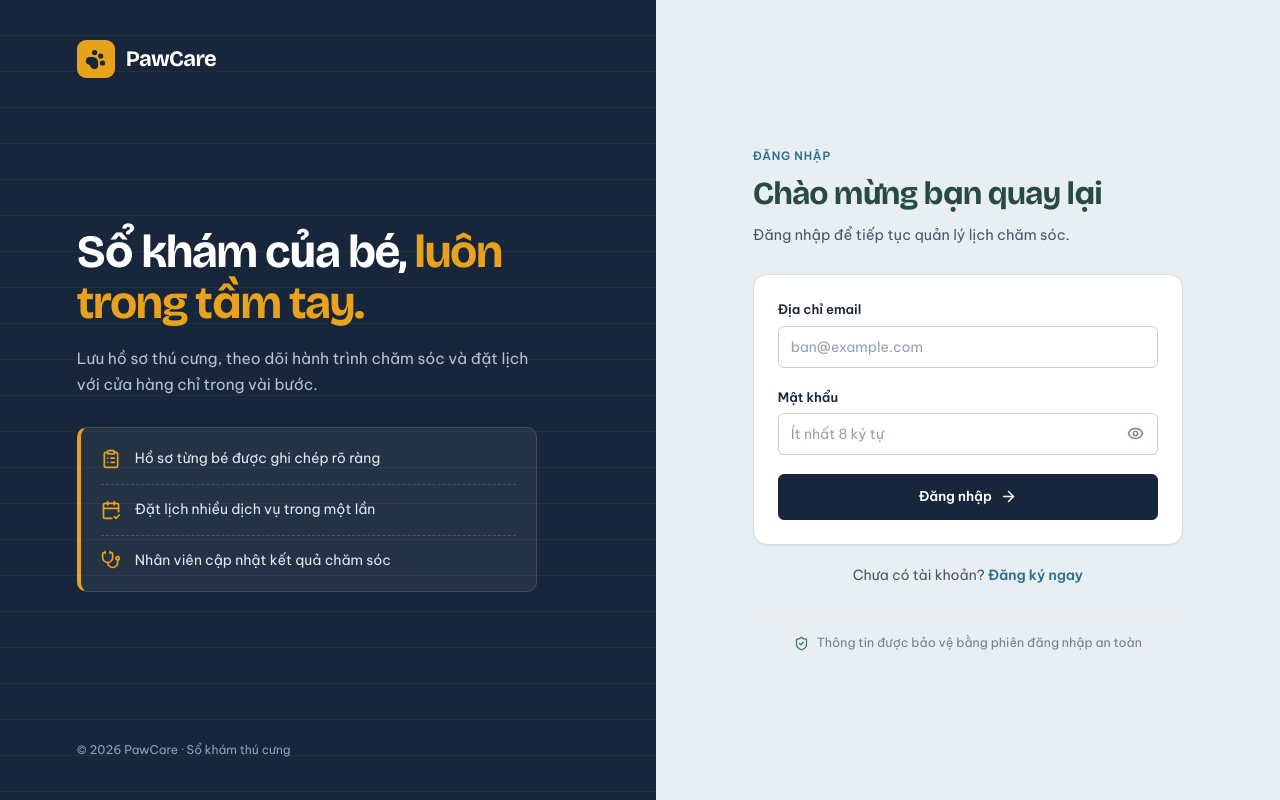
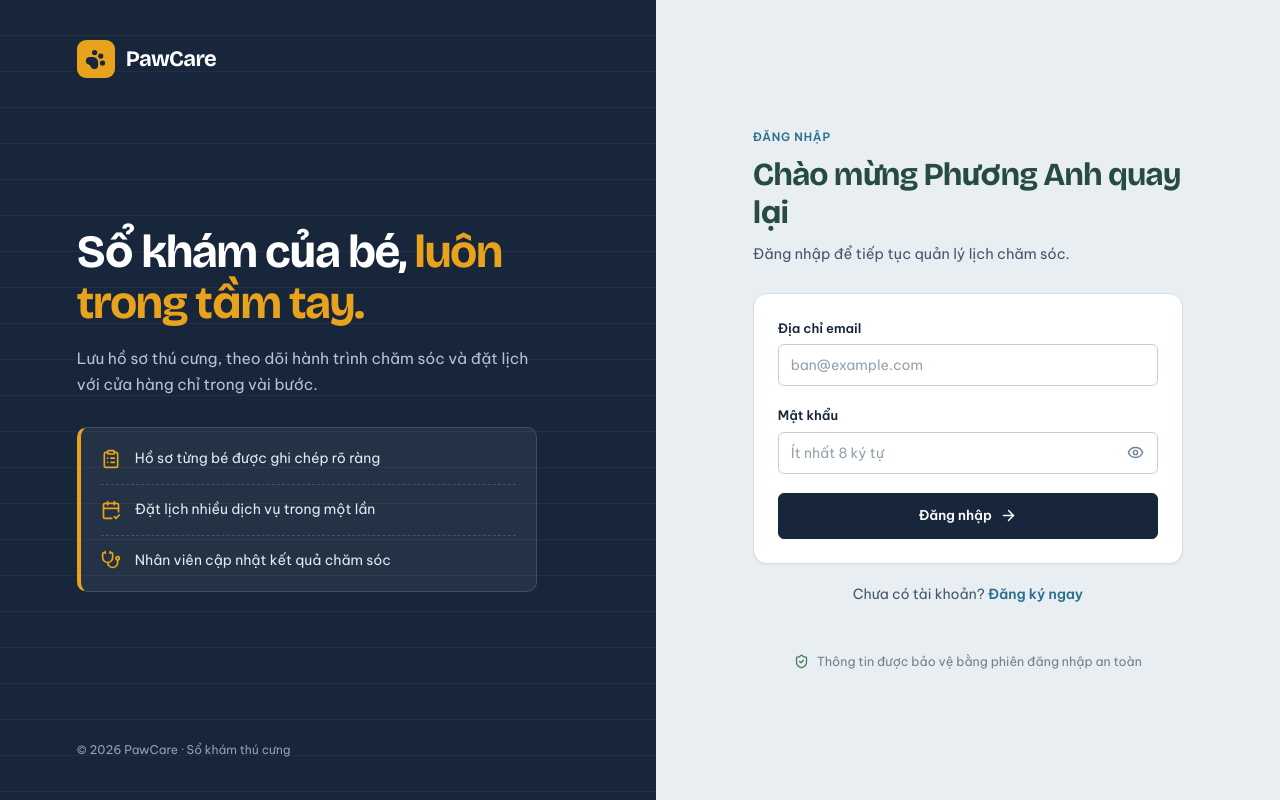
Before and after one commit to Group7MHH/PawCare-SaaS, a React (Vite) app in the folder frontend/: page /login in a window 1280 px wide. Built offline with nearby package versions, Linux system fonts and the light colour scheme; no server answers.

Commit message:
Update AuthPage.tsx

```diff
--- a/frontend/src/pages/AuthPage.tsx
+++ b/frontend/src/pages/AuthPage.tsx
@@ -29,7 +29,7 @@ export function AuthPage({mode}:{mode:'login'|'register'}){
   <div className="auth-form-area"><div className="auth-card">
    <div className="au-mbrand"><span className="sb-mark"><PawPrint size={20} fill="currentColor"/></span>PawCare</div>
    <span className="eyebrow">{isLogin?'Đăng nhập':'Tạo tài khoản'}</span>
-   <h2>{isLogin?'Chào mừng bạn quay lại':'Bắt đầu cuốn sổ của bé'}</h2>
+   <h2>{isLogin?'Chào mừng Phương Anh quay lại':'Bắt đầu cuốn sổ của bé'}</h2>
    <p>{isLogin?'Đăng nhập để tiếp tục quản lý lịch chăm sóc.':'Tạo tài khoản để lưu hồ sơ và đặt lịch cho thú cưng.'}</p>
    <form onSubmit={submit} className="form-stack">
     {!isLogin&&<label className="field"><span>Họ và tên</span><input autoComplete="name" required minLength={2} placeholder="Nguyễn Văn A" value={form.full_name} onChange={e=>setForm({...form,full_name:e.target.value})}/></label>}
```
